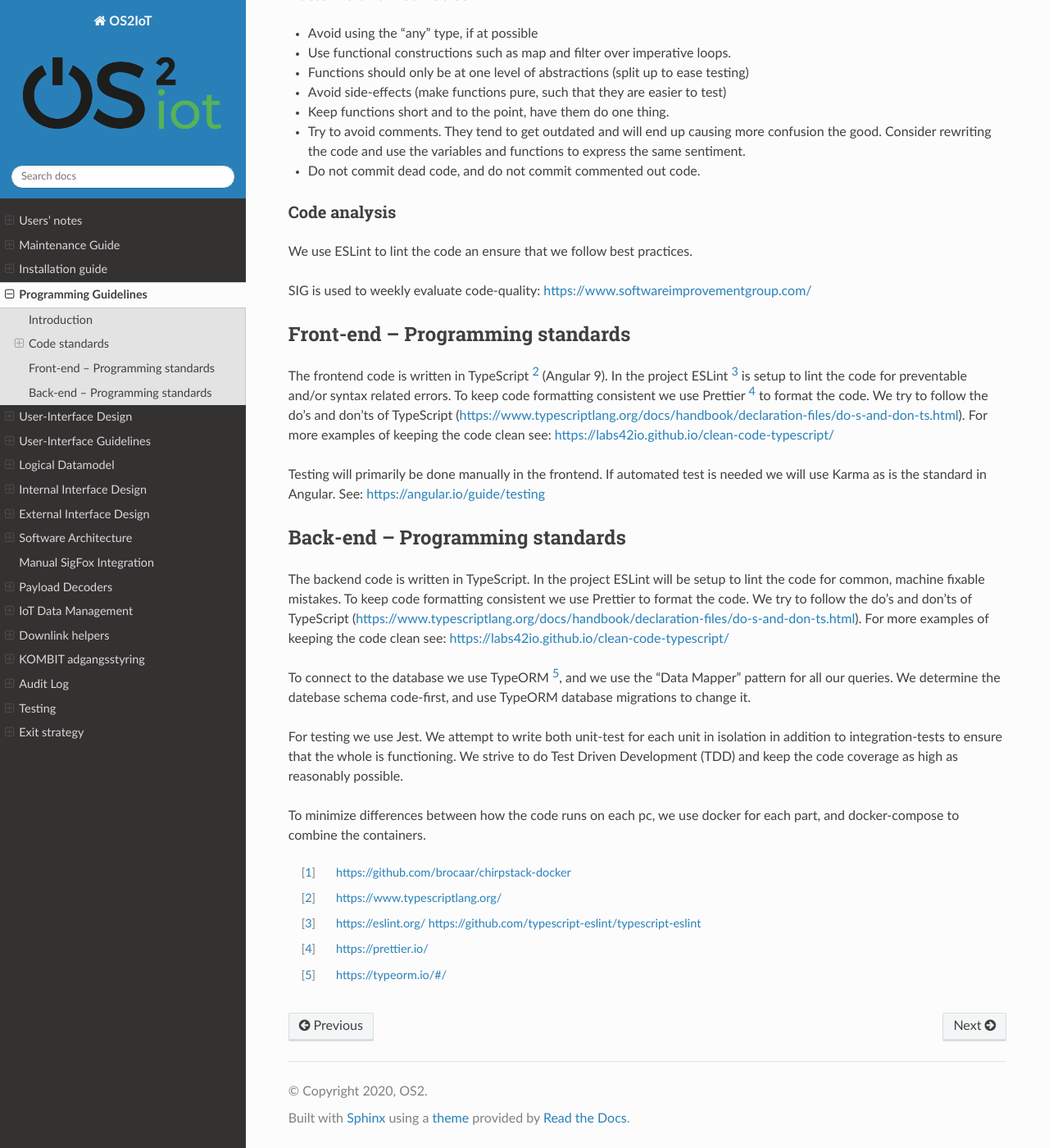
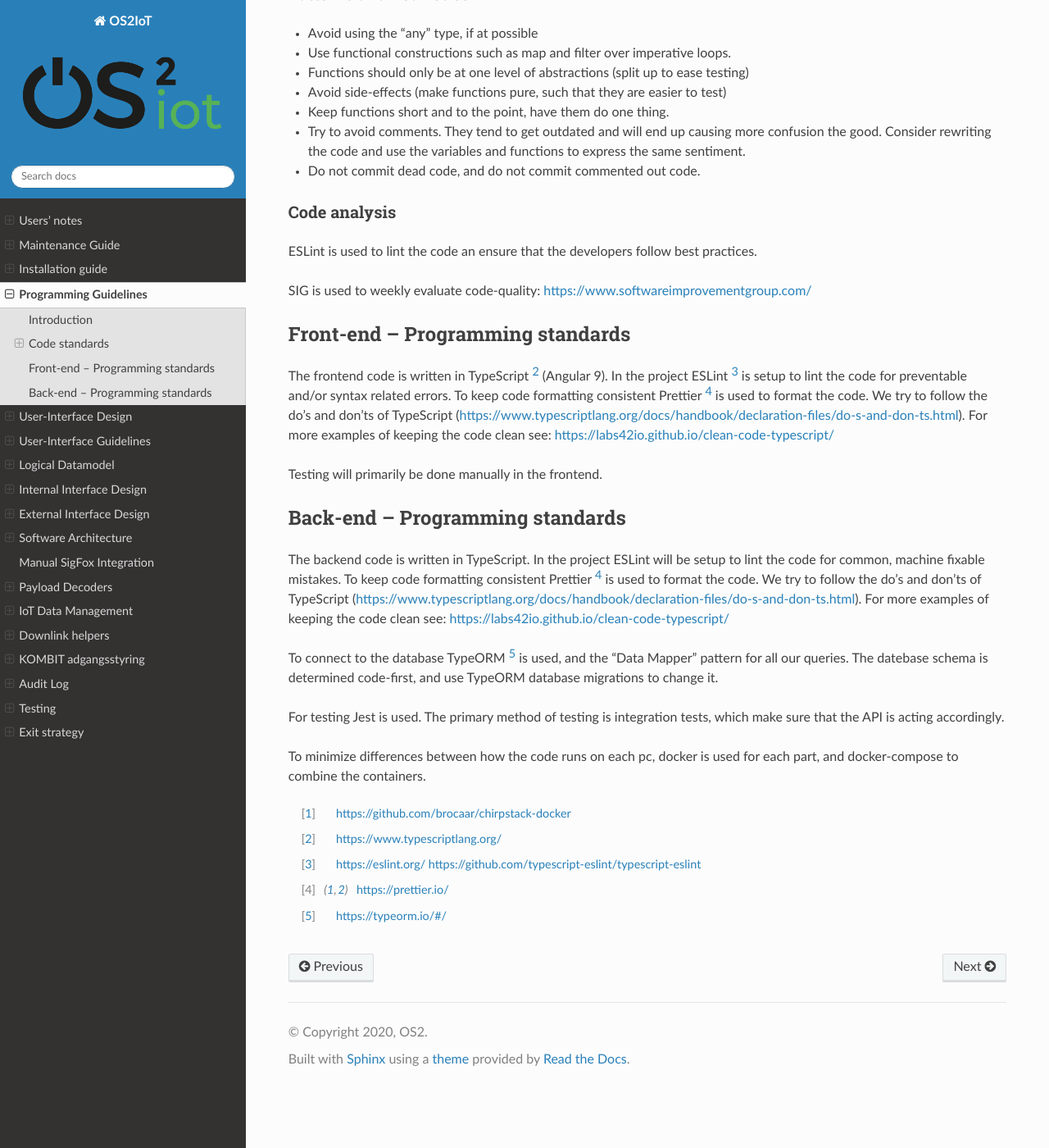
Before and after one commit to OS2iot/OS2iot-docs, a Sphinx documentation site: the page built from source/programming-guidelines/programming-guidelines.rst, in a window 1280 px wide and 1400 px high, scrolled down 1523 px. Shown: the whole window at 82% size. Built offline with Sphinx 7.4.7 and the Read the Docs theme 2.0.0, drawn with Linux system fonts in a browser that asks for light colours; some of the changed text lies outside the part shown.

```diff
--- a/source/audit-log/audit-log.rst
+++ b/source/audit-log/audit-log.rst
@@ -2,7 +2,7 @@ Audit Log
 =========
 
 Whenever an action that creates, updates or deletes an entity in OS2iot, it is logged.
-We refer to this as audit logging, since it can be used to audit who have performed changes to certain entities.
+This is referred to as audit logging, since it can be used to audit who have performed changes to certain entities.
 
 Storage of log-files
 --------------------
--- a/source/iot-data-handling/iot-data-handling.rst
+++ b/source/iot-data-handling/iot-data-handling.rst
@@ -43,7 +43,7 @@ Furthermore the body is set to:
 
 When the callback is called, the :code:`deviceTypeId` is validated to be one that matches what OS2iot knows exists.
 The :code:`deviceId` of the body is validated to exist in OS2iot, if it does, then the message is further processed, and the callback is responded with 204 No Content.
-Note: If the value of :code:`ack` is :code:`true`, then the device is ready for a downlink message, then OS2iot will see if we have a message queued for the device, and if we do, remove it from the queue and send it back with status 200 OK.
+Note: If the value of :code:`ack` is :code:`true`, then the device is ready for a downlink message, then OS2iot will see if it has a message queued for the device, and if it does, remove it from the queue and send it back with status 200 OK.
 
 Generic HTTP devices
 ^^^^^^^^^^^^^^^^^^^^
--- a/source/programming-guidelines/programming-guidelines.rst
+++ b/source/programming-guidelines/programming-guidelines.rst
@@ -19,7 +19,7 @@ Code standards
 Naming conventions
 ~~~~~~~~~~~~~~~~~~
 
-We follow the same naming conventions as the TypeScript project itself:
+The codebase should follow the same naming conventions as the TypeScript project itself:
 https://github.com/Microsoft/TypeScript/wiki/Coding-guidelines#names.
 
 Form and style
@@ -74,7 +74,7 @@ Some of the important parts are:
 Docker
 ^^^^^^
 
-In the root directory we place the docker-compose file. In the
+In the root directory is the docker-compose file. In the
 configuration folder, there is another folder for each part of the
 project, in which their respective configuration options.
 
@@ -105,7 +105,7 @@ Patterns and heuristics
 Code analysis
 ~~~~~~~~~~~~~
 
-We use ESLint to lint the code an ensure that we follow best practices.
+ESLint is used to lint the code an ensure that the developers follow best practices.
 
 SIG is used to weekly evaluate code-quality: https://www.softwareimprovementgroup.com/
 
@@ -114,40 +114,33 @@ Front-end – Programming standards
 
 The frontend code is written in TypeScript [2]_ (Angular 9). In the
 project ESLint [3]_ is setup to lint the code for preventable and/or
-syntax related errors. To keep code formatting consistent we use
-Prettier [4]_ to format the code. We try to follow the do’s and don’ts
-of TypeScript
+syntax related errors. To keep code formatting consistent Prettier [4]_ is used to format the code.
+We try to follow the do’s and don’ts of TypeScript
 (https://www.typescriptlang.org/docs/handbook/declaration-files/do-s-and-don-ts.html).
 For more examples of keeping the code clean see:
 https://labs42io.github.io/clean-code-typescript/
 
-Testing will primarily be done manually in the frontend. If automated
-test is needed we will use Karma as is the standard in Angular. See:
-https://angular.io/guide/testing
+Testing will primarily be done manually in the frontend.
 
 Back-end – Programming standards
 --------------------------------
 
 The backend code is written in TypeScript. In the project ESLint will be
-setup to lint the code for common, machine fixable mistakes. To keep
-code formatting consistent we use Prettier to format the code. We try to
-follow the do’s and don’ts of TypeScript
+setup to lint the code for common, machine fixable mistakes.
+To keep code formatting consistent Prettier [4]_ is used to format the code.
+We try to follow the do’s and don’ts of TypeScript
 (https://www.typescriptlang.org/docs/handbook/declaration-files/do-s-and-don-ts.html).
 For more examples of keeping the code clean see:
 https://labs42io.github.io/clean-code-typescript/
 
-To connect to the database we use TypeORM [5]_, and we use the “Data
-Mapper” pattern for all our queries. We determine the datebase schema
+To connect to the database TypeORM [5]_ is used, and the “Data
+Mapper” pattern for all our queries. The datebase schema is determined
 code-first, and use TypeORM database migrations to change it.
 
-For testing we use Jest. We attempt to write both
-unit-test for each unit in isolation in addition to integration-tests to
-ensure that the whole is functioning. We strive to do Test Driven
-Development (TDD) and keep the code coverage as high as reasonably
-possible.
+For testing Jest is used. The primary method of testing is integration tests, which make sure that the API is acting accordingly.
 
-To minimize differences between how the code runs on each pc, we use
-docker for each part, and docker-compose to combine the containers.
+To minimize differences between how the code runs on each pc,
+docker is used for each part, and docker-compose to combine the containers.
 
 .. [1]
    https://github.com/brocaar/chirpstack-docker
```
Also changed, not shown: other parts of source/programming-guidelines/programming-guidelines.rst (+0 -2 lines), source/external-interface-design/external-interface-design.rst (+11 -12 lines), source/software-architecture/software-architecture.rst (+6 -7 lines).
